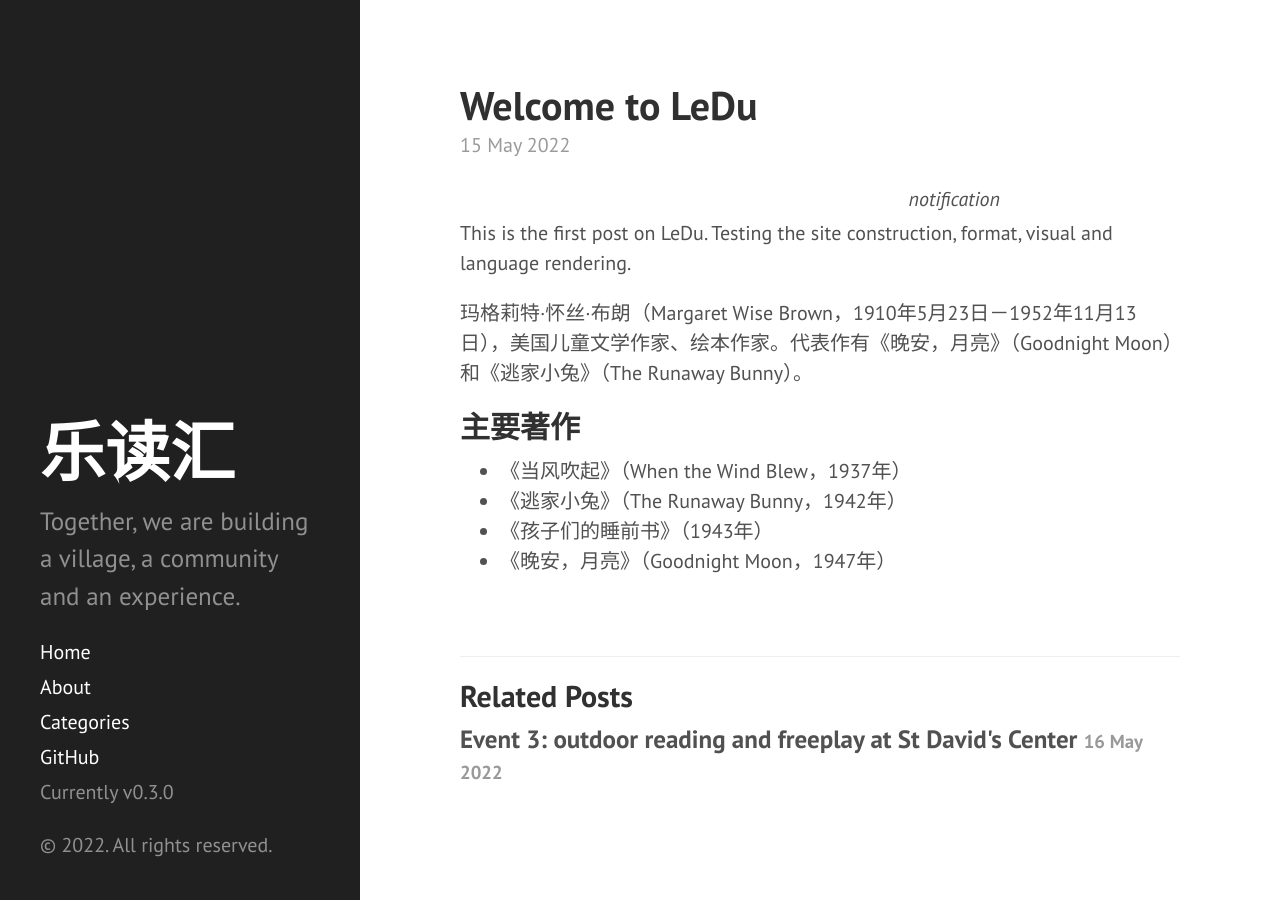
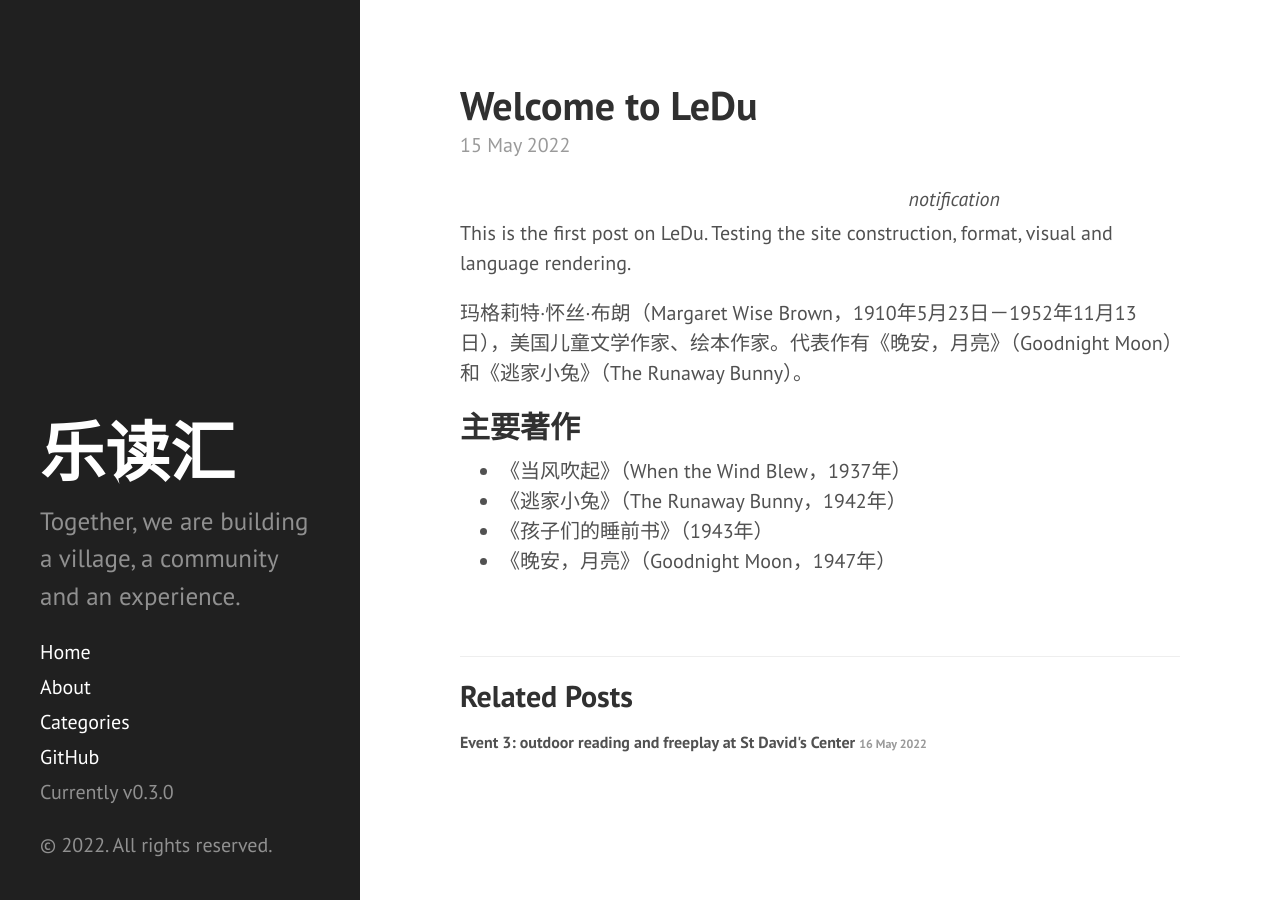
Before and after one commit to leducon/leducon.github.io, a Jekyll site: the page built from _posts/2022-05-14-welcome-to-ledu.md, in a window 1280 px wide. Built offline with Jekyll 4.4.1, drawn with Linux system fonts in a browser that asks for light colours; Markdown is read by kramdown in place of the engine named in the settings.

Commit message:
Update poole.css

```diff
--- a/public/css/poole.css
+++ b/public/css/poole.css
@@ -362,6 +362,7 @@ tbody tr:nth-child(odd) th {
 .related-posts {
   padding-left: 0;
   list-style: none;
+  font-size: small;
 }
 .related-posts h3 {
   margin-top: 0;
@@ -451,6 +452,6 @@ a.pagination-item:hover {
 .related a,
 .related a:link{
   color: #515151;
-  /* font-size: medium; */
+  font-size: medium;
   font-weight: bold;
 }
```
